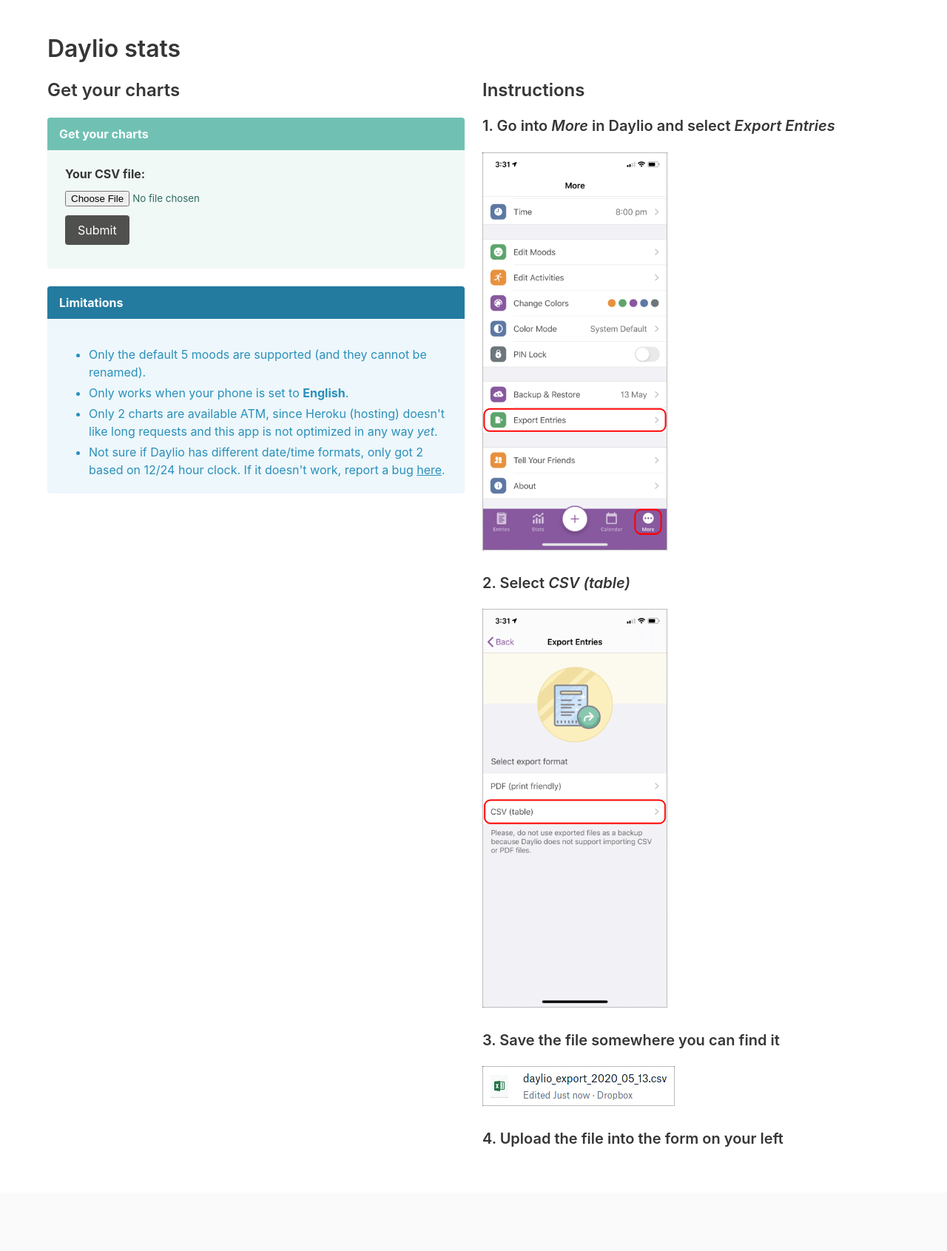
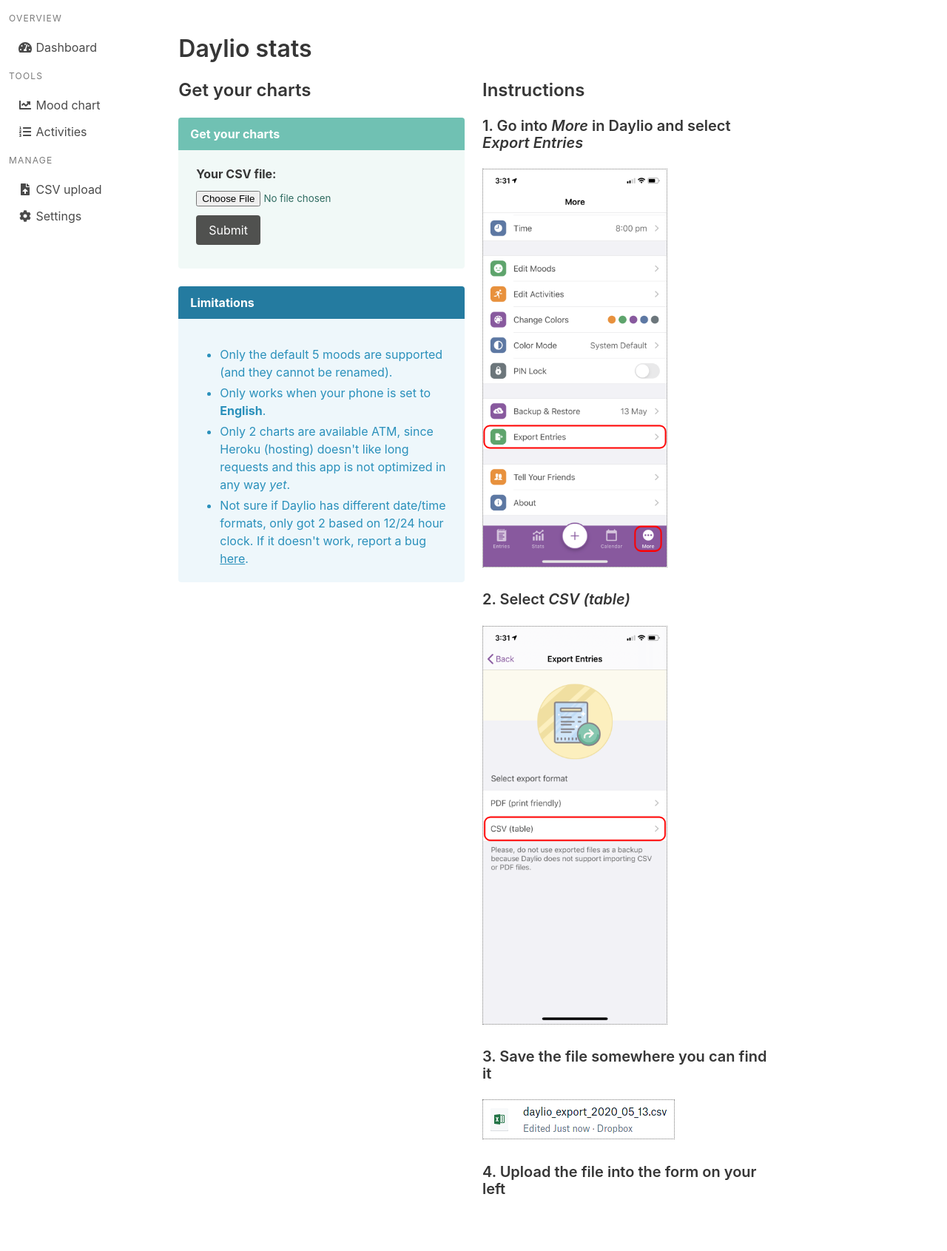
Before and after one commit to staticf0x/daylio-stats, a Django app: page / in a window 1280 px wide. Shown: the part 52-1743 px from the top of the page at 74% size. Before the commit the page ends 1602 px from the top, so only its background shows below. Run offline with Django 3.2, Linux system fonts and the light colour scheme; the visitor is signed in with stand-in values (Sample User, id 1); parts of the project's set-up code (start-up, migrations or seed data) failed here and were passed over.

Commit message:
Add tools menu

```diff
--- a/ds/templates/ds/base.html
+++ b/ds/templates/ds/base.html
@@ -109,10 +68,27 @@
         </div>
     </nav>
 
+    {% if user.is_authenticated %}
+    <div class="columns">
+        <div class="column is-2 pl-5 mt-4">
+            {% include 'ds/parts/user-tools.html' %}
+        </div>
+        <div class="column is-8">
+            <div class="section">
+                <div class="container">
+    {% else %}
     <div class="section">
         <div class="container">
+    {% endif %}
+
             {% block content %}
             {% endblock content %}
+
+            {% if user.is_authenticated %}
+                </div>
+            </div>
+            {% endif %}
+
         </div>
     </div>
 </body>
--- /dev/null
+++ b/ds/templates/ds/parts/user-menu.html
@@ -0,0 +1,27 @@
+{# This is the right dropdown menu #}
+
+<div class="navbar-item has-dropdown is-hoverable">
+    <a class="navbar-link">
+        <i class="fas fa-user profile-icon"></i> {{ user.username }}
+    </a>
+
+    <div class="navbar-dropdown">
+        <a href="{% url 'ds:settings' %}" class="navbar-item">
+            <span class="icon">
+                <i class="fas fa-cog"></i>
+            </span>
+
+            <span>Settings</span>
+        </a>
+
+        <hr class="navbar-divider">
+
+        <a href="{% url 'ds:logout' %}" class="navbar-item">
+            <span class="icon">
+                <i class="fas fa-sign-out-alt"></i>
+            </span>
+
+            <span>Logout</span>
+        </a>
+    </div>
+</div>
--- /dev/null
+++ b/ds/templates/ds/parts/user-toolbar.html
@@ -0,0 +1,21 @@
+{# These links will be visible in the navbar for logged in users #}
+
+<a href="{% url 'ds:dashboard' %}" class="navbar-item has-text-info">
+    <span class="icon">
+        <i class="fas fa-tachometer-alt"></i>
+    </span>
+
+    <span>
+        Dashboard
+    </span>
+</a>
+
+<a href="{% url 'ds:upload' %}" class="navbar-item">
+    <span class="icon">
+        <i class="fas fa-file-upload"></i>
+    </span>
+
+    <span>
+        Upload CSV
+    </span>
+</a>
--- /dev/null
+++ b/ds/templates/ds/parts/user-tools.html
@@ -0,0 +1,48 @@
+<aside class="menu">
+    <p class="menu-label">
+        Overview
+    </p>
+
+    <ul class="menu-list">
+        <li>
+            <a href="{% url 'ds:dashboard' %}">
+                <i class="fas fa-fw fa-tachometer-alt"></i> Dashboard
+            </a>
+        </li>
+    </ul>
+
+    <p class="menu-label">
+        Tools
+    </p>
+
+    <ul class="menu-list">
+        <li>
+            <a href="">
+                <i class="fas fa-fw fa-chart-line"></i> Mood chart
+            </a>
+        </li>
+        <li>
+            <a href="">
+                <i class="fas fa-fw fa-list-ol"></i> Activities
+            </a>
+        </li>
+    </ul>
+
+    <p class="menu-label">
+        Manage
+    </p>
+
+    <ul class="menu-list">
+        <li>
+            <a href="{% url 'ds:upload' %}">
+                <i class="fas fa-fw fa-file-upload"></i> CSV upload
+            </a>
+        </li>
+
+        <li>
+            <a href="{% url 'ds:settings' %}">
+                <i class="fas fa-fw fa-cog"></i> Settings
+            </a>
+        </li>
+    </ul>
+</aside>
```
Also changed, not shown: other parts of ds/templates/ds/base.html (+2 -43 lines).
